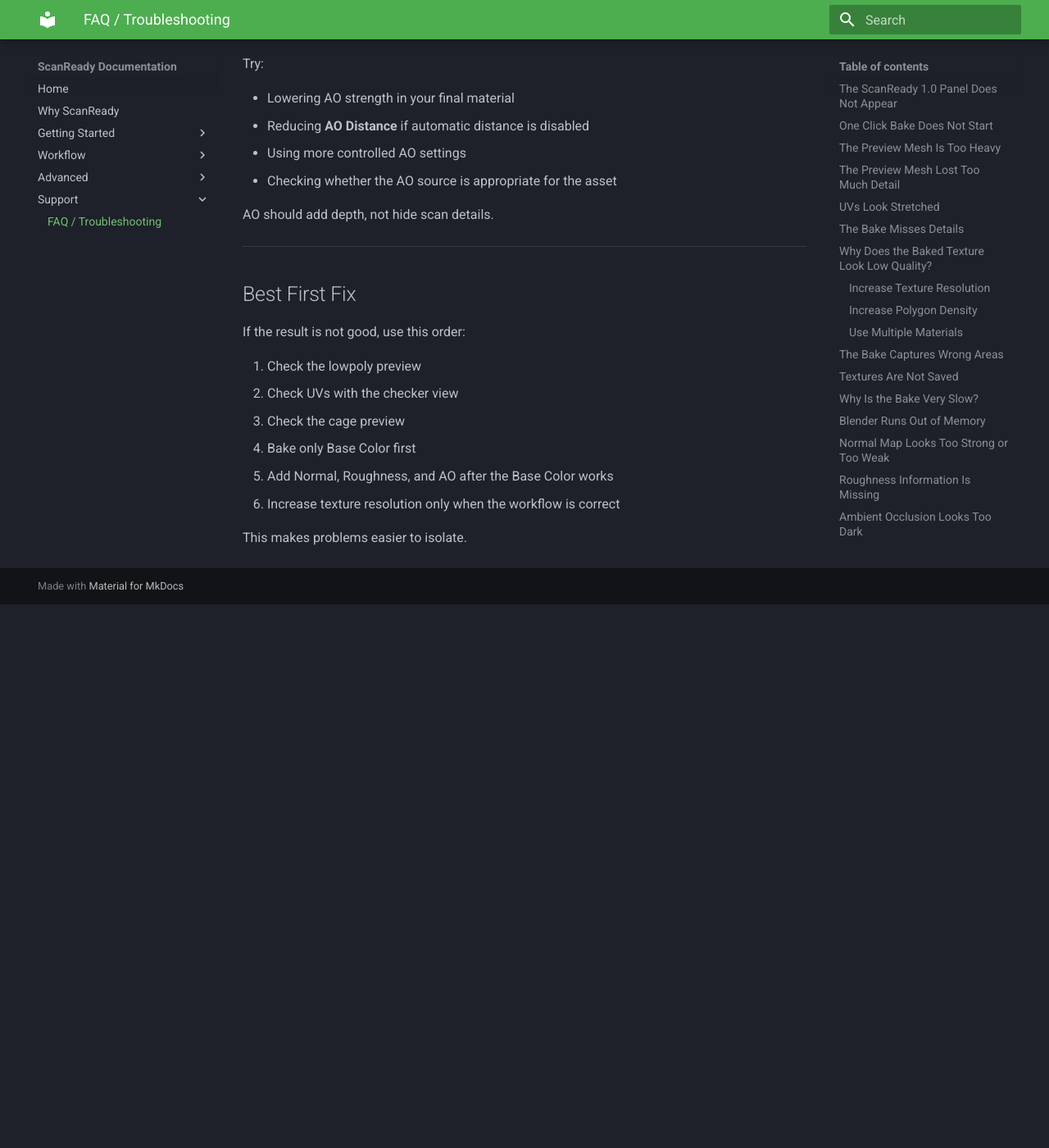
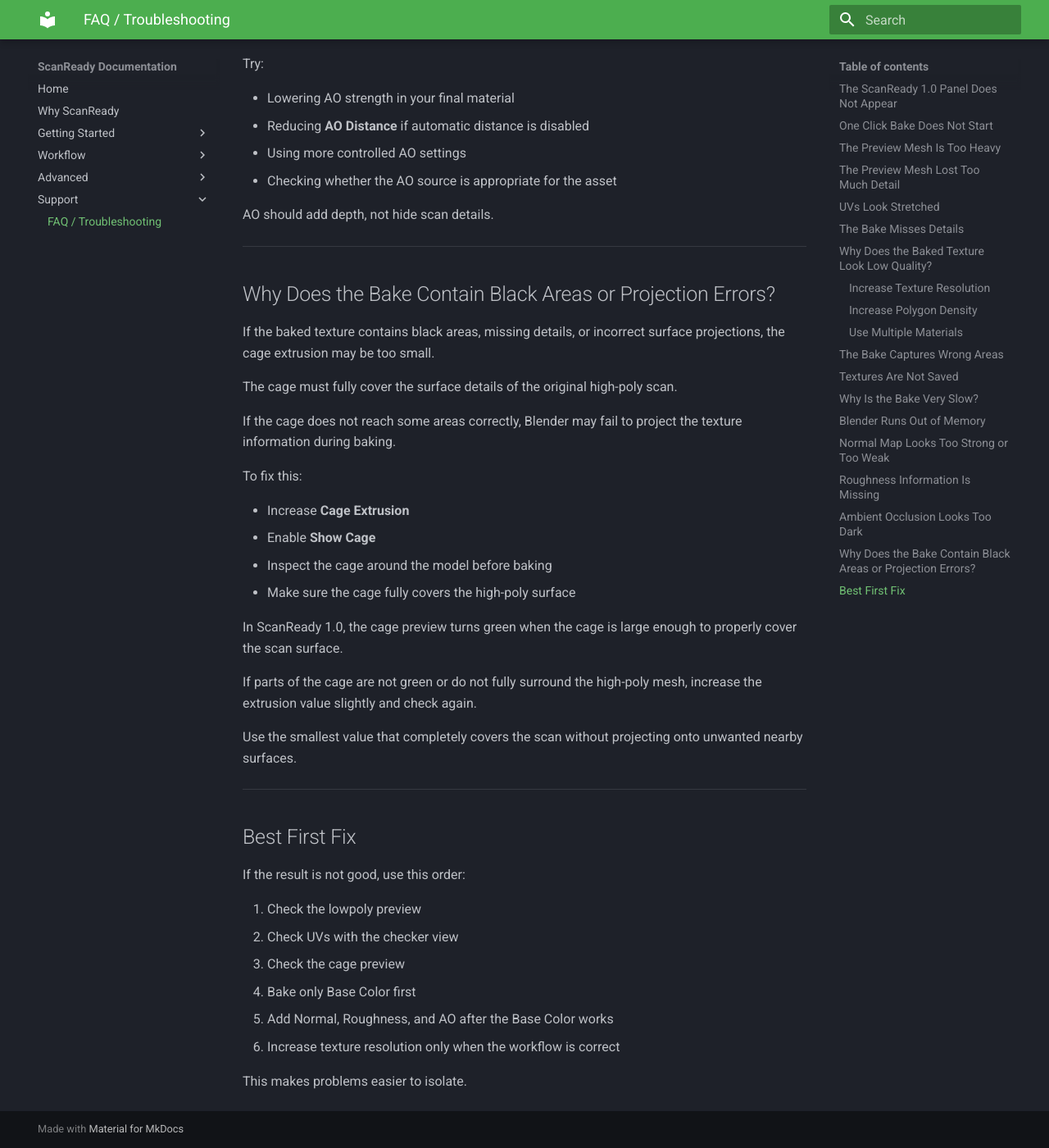
Before and after one commit to marioschiano/scanready-docs, an MkDocs documentation site: the page built from docs/troubleshooting.md, in a window 1280 px wide and 1400 px high, scrolled down 6347 px. Shown: the whole window at 82% size. Built offline with MkDocs 1.6.1 and Material for MkDocs 9.7.7, drawn with Linux system fonts in a browser that asks for light colours; before the commit the page ends 7084 px from its top, so only the background shows below that.

Commit message:
Update troubleshooting.md

```diff
--- a/docs/troubleshooting.md
+++ b/docs/troubleshooting.md
@@ -248,6 +248,28 @@
 AO should add depth, not hide scan details.
 
 ---
+## Why Does the Bake Contain Black Areas or Projection Errors?
+
+If the baked texture contains black areas, missing details, or incorrect surface projections, the cage extrusion may be too small.
+
+The cage must fully cover the surface details of the original high-poly scan.
+
+If the cage does not reach some areas correctly, Blender may fail to project the texture information during baking.
+
+To fix this:
+
+- Increase **Cage Extrusion**
+- Enable **Show Cage**
+- Inspect the cage around the model before baking
+- Make sure the cage fully covers the high-poly surface
+
+In ScanReady 1.0, the cage preview turns green when the cage is large enough to properly cover the scan surface.
+
+If parts of the cage are not green or do not fully surround the high-poly mesh, increase the extrusion value slightly and check again.
+
+Use the smallest value that completely covers the scan without projecting onto unwanted nearby surfaces.
+
+---
 
 ## Best First Fix
 
```
